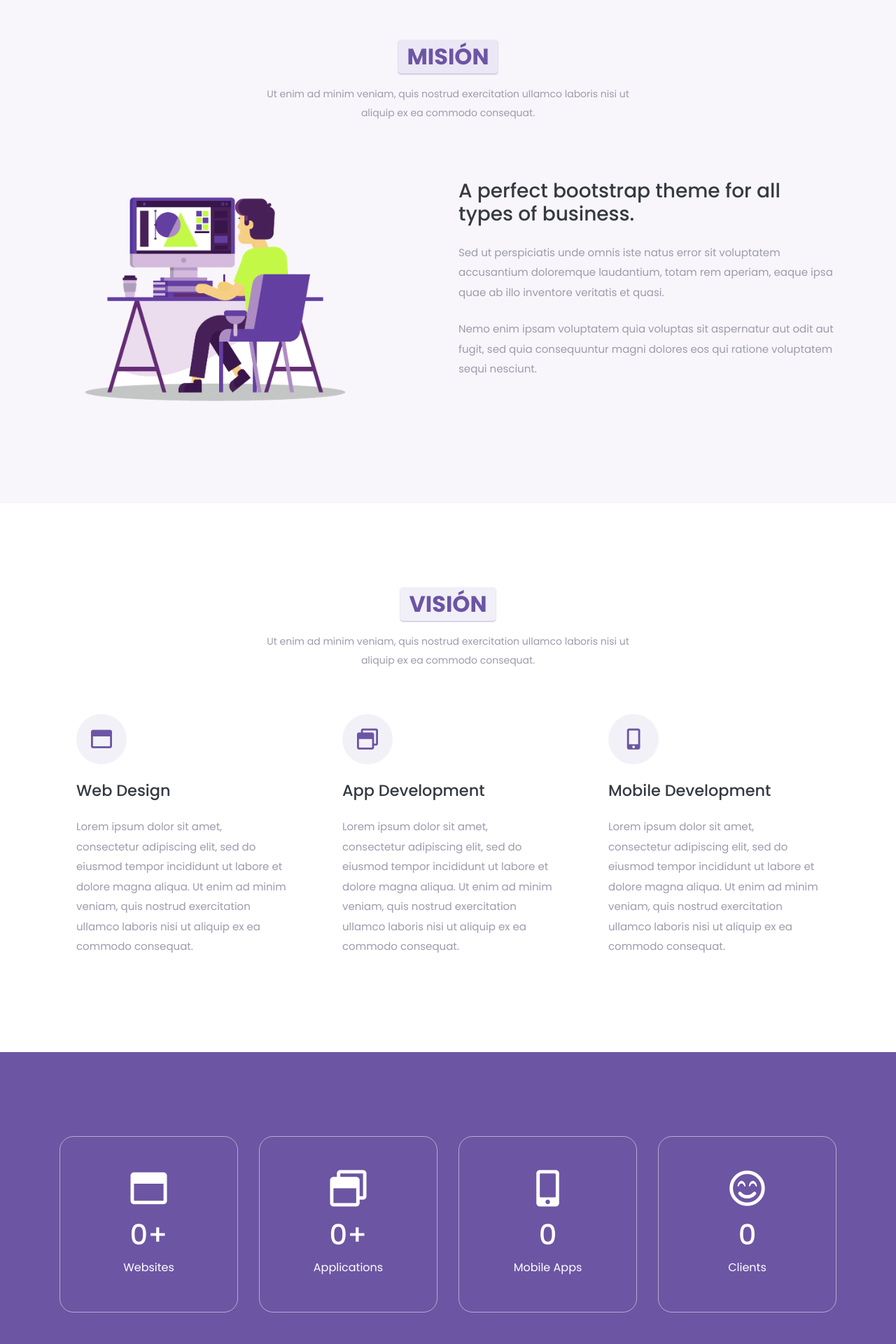
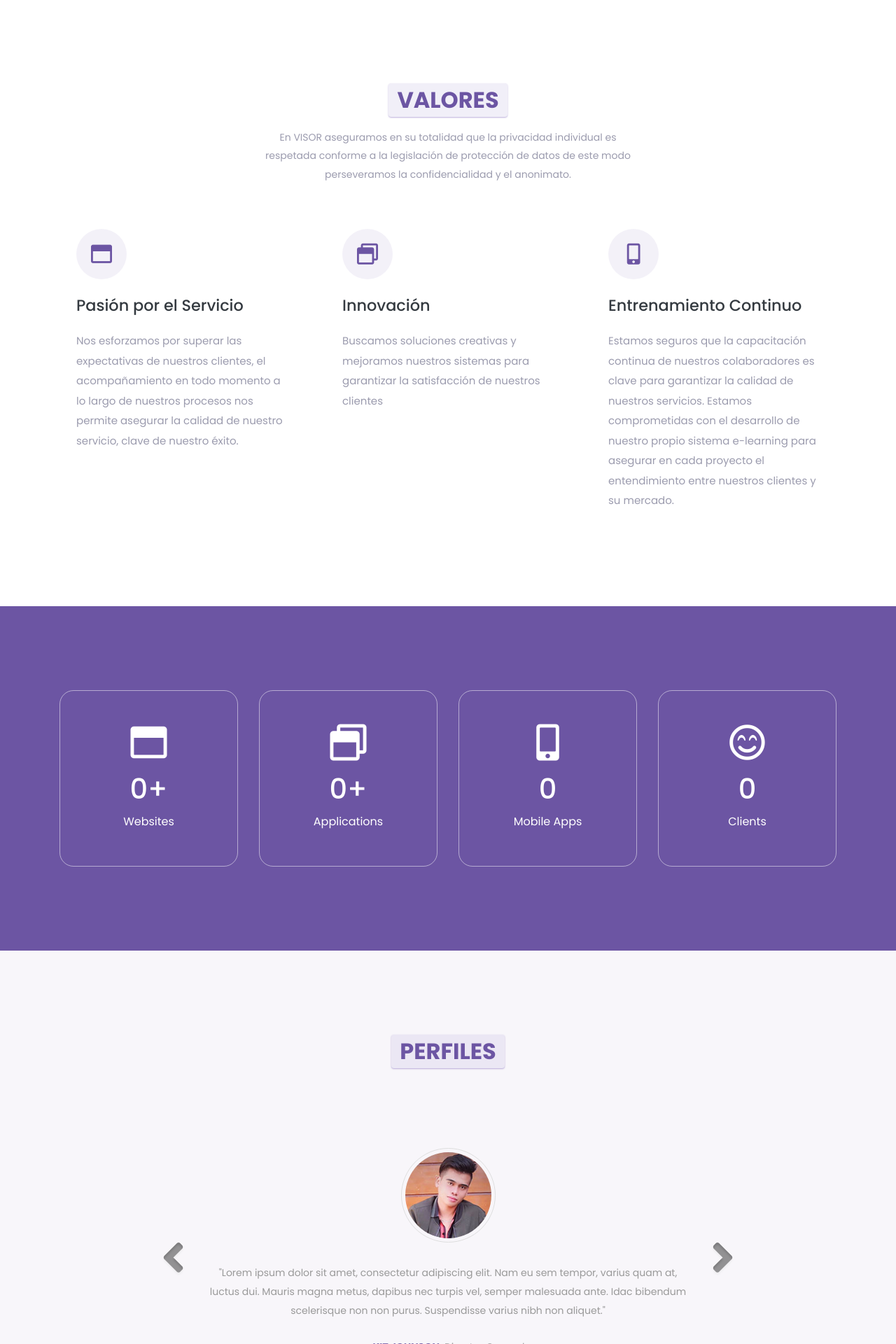
Before and after one commit to Cris1997/ViSor, a Flask app: page / in a window 1280 px wide. Shown: the part 818-2738 px from the top of the page at 70% size. Run offline with Flask 2, Linux system fonts and the light colour scheme; some libraries are stand-ins or nearby versions.

Commit message:
Changes2

```diff
--- a/flask_app.py
+++ b/flask_app.py
@@ -7,8 +7,8 @@ from werkzeug.utils import secure_filename
 
 from functions import allowed_file, get_random_string
 
-UPLOAD_FOLDER='/home/CristianDeloya/mysite/static/uploads/'
-#UPLOAD_FOLDER='static/uploads'
+#UPLOAD_FOLDER='/home/CristianDeloya/mysite/static/uploads/'
+UPLOAD_FOLDER='static/uploads'
 ALLOWED_EXTENSIONS = set(['pdf'])
 
 app = Flask(__name__)
@@ -77,7 +77,7 @@ def registro():
 	msg = Message('Detalle de ingreso a la palataforma de ViSor', sender=("Registro existoso ViSor", "trabajoterminal2019a085@gmail.com"), recipients = [correo])
 	msg.html = render_template('correo.html', value = name, psw = password)
 	mail.send(msg)
-	return "Sent"
+	return render_template('signupSuccess.html')
 
 @app.route('/changePassword')
 def changePassword():
--- a/templates/base.html
+++ b/templates/base.html
@@ -69,7 +69,7 @@
         <div class="container">
             <div class="row">
                 <div class="col-lg-12">
-                        <p class="text-center white">2020 © Kleo. All Rights Reserved.</p>
+                        <p class="text-center white">2021 © ViSor. Todos los derechos reservados</p>
                 </div>
             </div>
         </div>
--- a/templates/correo.html
+++ b/templates/correo.html
@@ -9,7 +9,7 @@
 <body>
     <p style="text-align:center;"><img src="https://www.pythonanywhere.com/user/CristianDeloya/files/home/CristianDeloya/mysite/static/images/kleo-logo.pnghttps://www.pythonanywhere.com/user/CristianDeloya/files/home/CristianDeloya/mysite/static/images/kleo-logo.png" height="70" ></p>
     <h1>Bienvenid@ , {{value}}</h1>
-    <h3>Te registraste exitosamente en la plataforma de ViSor, por favor ingresa con la siguiente contraseña y crea una nueva.</h3>
+    <h3>Te registraste exitosamente en la plataforma de ViSor, por favor inicia sesión con con tu correo y la contraseña que te proporcionamos. Al ingresar se te solicitará crear un nueva para después completar nuestro formulario.</h3>
     <h3>Contraseña temporal: {{psw}}</h3>
 </body>
 </html>
--- a/templates/index.html
+++ b/templates/index.html
@@ -3,7 +3,7 @@
 
 {% block navbar %}
 <!--Navbar Start-->
-   <nav class="navbar navbar-expand-lg fixed-top navbar-kleo normal-nav">
+   <nav class="navbar navbar-expand-lg fixed-top navbar-kleo normal-nav yournav">
     <div class="container">
         <a class="navbar-brand logo" href="">
             <img src="{{url_for('static', filename='images/kleo-logo.png')}}" height="21">
@@ -15,16 +15,18 @@
         <div class="collapse navbar-collapse" id="navbarSupportedContent">
             <ul class="navbar-nav ml-auto navbar-center" id="mySidenav">
                 <li class="nav-item active">
-                    <a href="#top" class="nav-link">Inicio</a>
+                    <a href="#top" class="nav-link">¿Quiénes somos?</a>
+                </li>
+                <!--
+                    <li class="nav-item">
+                    <a href="#mision" class="nav-link">¿Quiénes somos?</a>
+                    </li>
+                -->
+                <li class="nav-item">
+                    <a href="#valores" class="nav-link">Valores</a>
                 </li>
                 <li class="nav-item">
-                    <a href="#mision" class="nav-link">Misión</a>
-                </li>
-                <li class="nav-item">
-                    <a href="#vision" class="nav-link">Visión</a>
-                </li>
-                <li class="nav-item">
-                    <a href="#conocenos" class="nav-link">Conócenos</a>
+                    <a href="#perfiles" class="nav-link">Perfiles</a>
                 </li>
                 <li class="nav-item">
                     <a href="#contact" class="nav-link">Contacto</a>
@@ -47,9 +49,21 @@
             <div class="col-lg-6">
                 <div class="header-title">
                     <!--<p class="highlight font-weight-bold size-16 text-uppercase header-small-title title mb-3 ml-1">Bootstrap Theme</p>-->
-                    <h1 class="font-weight-bold main-title mb-4">Únete a nosotros</h1>
-                    <p class="text-sub ml-2 mb-4 pb-2">Lorem ipsum dolor sit amet, consectetur adipiscing elit, sed do eiusmod tempor incididunt ut labore et dolore magna aliqua. Ut enim ad minim veniam, quis nostrud exercitation ullamco laboris nisi ut aliquip ex ea commodo consequat. </p>
-                    <a href="{{ url_for('registro') }}" class="btn btn-primary ml-2">Registrate gratis<span class="ml-2 right-icon"><i class="fas fa-arrow-right"></i></span></a>
+                    <h1 class="font-weight-bold main-title mb-4">¿Quiénes somos?</h1>
+                    <p class="text-sub ml-2 mb-4 pb-2">
+                            Somos una empresa MEXICANA que nace de la necesidad de garantizar
+                            a nuestros clientes un servicio diferenciado de calidad,
+                            nos dedicamos a brindar soluciones para el  campo de tus investigaciones de mercado a través de nuestros sistemas de selección,
+                            entrenamiento y supervisión de nuestros colaboradores, acompañando en cada paso nuestros procesos para garantizar la información de
+                            nuestros clientes, además de poder generar fuentes de empleo en nuestro país.
+                    </p>
+                    <br>
+                    <p class="text-sub ml-2 mb-4 pb-2">
+                        Nuestro objetivo es diferenciarnos de los competidores de manera ética a través de nuestro inigualable servicio y capacitación a nuestro equipo.
+                    </p>
+                    <!--
+                        <a href="{{ url_for('registro') }}" class="btn btn-primary ml-2">Registrate gratis<span class="ml-2 right-icon"><i class="fas fa-arrow-right"></i></span></a>
+                    -->
                 </div>
             </div>
             <div class="col-lg-5 offset-lg-1">
@@ -65,6 +79,7 @@
 
 
 <!-- About Start -->
+<!--
 <section class="section bg-grey" id="mision">
     <div class="container">
         <div class="row justify-content-center">
@@ -85,26 +100,25 @@
                     <h3 class="title font-weight-medium mb-4">A perfect bootstrap theme for all types of business.</h3>
                     <p class="mb-4 size-15">Sed ut perspiciatis unde omnis iste natus error sit voluptatem accusantium doloremque laudantium, totam rem aperiam, eaque ipsa quae ab illo inventore veritatis et quasi.</p>
                     <p class="mb-4 size-15">Nemo enim ipsam voluptatem quia voluptas sit aspernatur aut odit aut fugit, sed quia consequuntur magni dolores eos qui ratione voluptatem sequi nesciunt.</p>
-                    <!--<a href="" class="learn-more size-15">Registrate gratis<span class="ml-2 right-icon"><i class="fas fa-arrow-right"></i></span></a>
--->
+                    <a href="" class="learn-more size-15">Registrate gratis<span class="ml-2 right-icon"><i class="fas fa-arrow-right"></i></span></a>
                 </div>
             </div>
         </div>
     </div>
-</section>
+</section>-->
 <!-- About End -->
 
 
 
 <!-- Services Start -->
-<section class="section" id="vision">
+<section class="section" id="valores">
     <div class="container">
         <div class="row justify-content-center">
             <div class="col-lg-6 col-md-8">
                 <div class="text-center mb-5">
                     <div class="text-center mb-5">
-                    <h2 class="highlight header-colorize text-uppercase mb-3">Visión</h2>
-                    <p class="text-sub size-14">Ut enim ad minim veniam, quis nostrud exercitation ullamco laboris nisi ut aliquip ex ea commodo consequat.</p>
+                    <h2 class="highlight header-colorize text-uppercase mb-3">Valores</h2>
+                    <p class="text-sub size-14">En VISOR aseguramos en su totalidad que la privacidad individual es respetada conforme a la legislación de protección de datos  de este modo perseveramos la confidencialidad y el anonimato.</p>
                 </div>
                 </div>
             </div>
@@ -115,8 +129,8 @@
                     <div class="services-icon mt-3">
                         <i class="far fa-window-maximize"></i>
                     </div>
-                    <h4 class="mb-4 mt-4 services-title">Web Design</h4>
-                    <p class="text-sub size-15">Lorem ipsum dolor sit amet, consectetur adipiscing elit, sed do eiusmod tempor incididunt ut labore et dolore magna aliqua. Ut enim ad minim veniam, quis nostrud exercitation ullamco laboris nisi ut aliquip ex ea commodo consequat. </p>
+                    <h4 class="mb-4 mt-4 services-title">Pasión por el Servicio</h4>
+                    <p class="text-sub size-15">Nos esforzamos por superar las expectativas de nuestros clientes, el acompañamiento en todo momento a lo largo de nuestros procesos nos permite asegurar la calidad de nuestro servicio, clave de nuestro éxito. </p>
                 </div>
             </div>
             <div class="col-lg-4 col-md-6">
@@ -124,8 +138,8 @@
                     <div class="services-icon mt-3">
                         <i class="far fa-window-restore"></i>
                     </div>
-                    <h4 class="mb-4 mt-4 services-title">App Development</h4>
-                    <p class="text-sub size-15">Lorem ipsum dolor sit amet, consectetur adipiscing elit, sed do eiusmod tempor incididunt ut labore et dolore magna aliqua. Ut enim ad minim veniam, quis nostrud exercitation ullamco laboris nisi ut aliquip ex ea commodo consequat. </p>
+                    <h4 class="mb-4 mt-4 services-title">Innovación</h4>
+                    <p class="text-sub size-15">Buscamos soluciones creativas y mejoramos nuestros sistemas para garantizar la satisfacción de nuestros clientes</p>
                 </div>
             </div>
             <div class="col-lg-4 col-md-6">
@@ -133,8 +147,8 @@
                     <div class="services-icon mt-3">
                         <i class="fas fa-mobile-alt"></i>
                     </div>
-                    <h4 class="mb-4 mt-4 services-title">Mobile Development</h4>
-                    <p class="text-sub size-15">Lorem ipsum dolor sit amet, consectetur adipiscing elit, sed do eiusmod tempor incididunt ut labore et dolore magna aliqua. Ut enim ad minim veniam, quis nostrud exercitation ullamco laboris nisi ut aliquip ex ea commodo consequat. </p>
+                    <h4 class="mb-4 mt-4 services-title">Entrenamiento Continuo</h4>
+                    <p class="text-sub size-15">Estamos seguros que la capacitación continua de nuestros colaboradores es clave para garantizar la calidad de nuestros servicios. Estamos comprometidas con el desarrollo de nuestro propio sistema e-learning para asegurar en cada proyecto el entendimiento entre nuestros clientes y su mercado. </p>
                 </div>
             </div>
 
@@ -194,13 +208,12 @@
 
 
 <!-- Testimonials Start -->
-<section class="section bg-grey" id="conocenos">
+<section class="section bg-grey" id="perfiles">
     <div class="container">
         <div class="row justify-content-center">
             <div class="col-lg-6 col-md-8">
                 <div class="text-center mb-5">
-                    <h2 class="highlight text-uppercase mb-3 header-colorize">Conócenos</h2>
-                    <p class="text-sub size-14">En KLEO, nos preocupamos porque el cliente siempre quede satisfecho con nuestro trabajo.</p>
+                    <h2 class="highlight text-uppercase mb-3 header-colorize">Perfiles</h2>
                 </div>
             </div>
         </div>
--- a/templates/login.html
+++ b/templates/login.html
@@ -46,7 +46,6 @@
                         <div id="login-column" class="col-md-6 ">
                             <div id="login-box" class="col-md-12  my-class pt-5 pb-5 pr-5 pl-5" >
                                 <form id="login-form" class="form" action="" method="post">
-                                  <!--<h3 class="text-center  text-white mt-2 mb-3">Iniciar sesión</h3>-->
                                     <div class="form-group">
                                         <label for="email" class="text-white">Correo electrónico:</label><br>
                                         <input type="text" name="email" id="email" class="form-control" placeholder="name@example.com" required value= "{{ request.form['email'] }}">
```
Also changed, not shown: templates/signupSuccess.html (added, +66 -0 lines).
